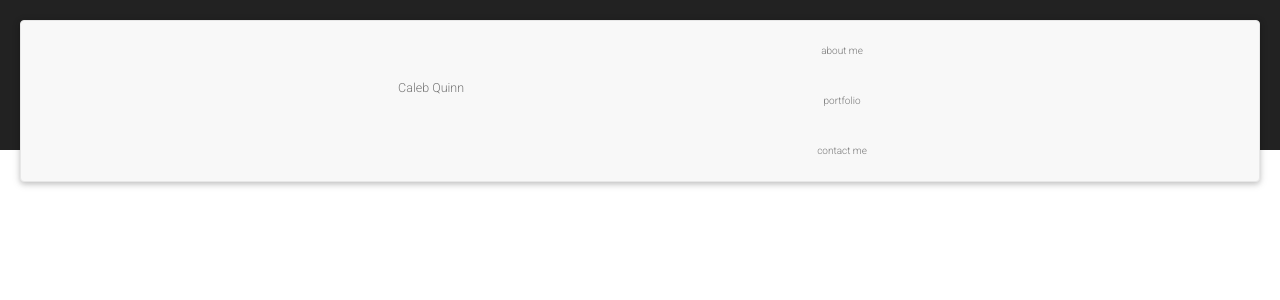
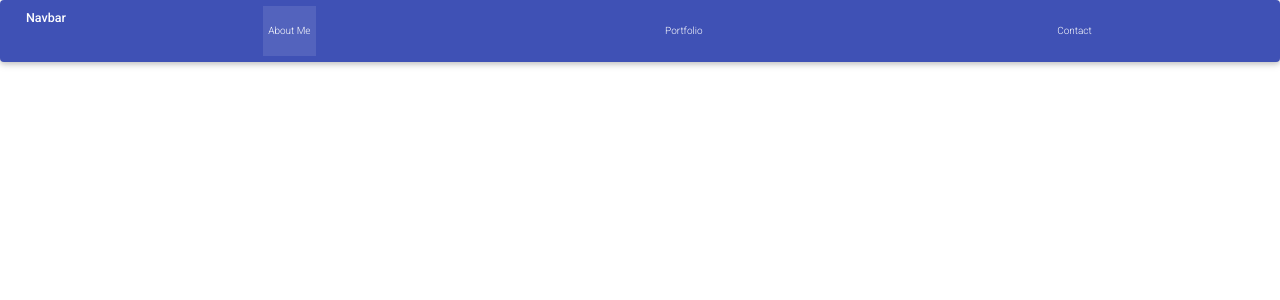
Before and after one commit to calebq2010/portfolio-page, a React (Create React App) app: page / in a window 1280 px wide. Shown: the top 300 px of the page. Built offline with nearby package versions, Linux system fonts and the light colour scheme.

Commit message:
styled my navbar with mbdreact

```diff
--- a/package.json
+++ b/package.json
@@ -10,6 +10,7 @@
     "react": "^16.4.1",
     "react-bootstrap": "^0.32.1",
     "react-dom": "^16.4.1",
+    "react-router-dom": "^4.3.1",
     "react-scripts": "1.1.4"
   },
   "scripts": {
--- a/src/App.js
+++ b/src/App.js
@@ -1,41 +1,36 @@
 import React, { Component } from 'react';
-import { Button } from 'react-bootstrap';
-import { Navbar } from 'react-bootstrap';
-import { Nav } from 'react-bootstrap';
-import { NavItem } from 'react-bootstrap';
-import { NavDropdown } from 'react-bootstrap';
-import { MenuItem } from 'react-bootstrap';
-import logo from './logo.svg';
-import './App.css';
+import { Navbar, NavbarBrand, NavbarNav, NavbarToggler, Collapse, NavItem, NavLink, Dropdown, DropdownToggle, DropdownMenu, DropdownItem } from 'mdbreact';
+import { BrowserRouter as Router } from 'react-router-dom';
 
-class App extends Component {
+class App extends React.Component {
+    constructor(props) {
+        super(props);
+        this.state = {
+            isWideEnough: false,
+        };
+
+    }
+
     render() {
         return (
-      <div className="App">
-        <header className="App-header">
-
-        <Navbar>
-          <Navbar.Header>
-            <Navbar.Brand>
-              <a href="#home">Caleb Quinn</a>
-            </Navbar.Brand>
-          </Navbar.Header>
-          <Nav>
-            <NavItem eventKey={1} href="#">
-              about me
+            <Router>
+                <Navbar color="indigo" dark expand="lg" scrolling>
+                    <NavbarBrand href="/">
+                        <strong>Navbar</strong>
+                    </NavbarBrand>
+                    <NavbarNav>
+                          <NavItem active>
+                              <NavLink to="#">About Me</NavLink>
                           </NavItem>
-            <NavItem eventKey={2} href="#">
-              portfolio
+                          <NavItem>
+                              <NavLink to="#">Portfolio</NavLink>
                           </NavItem>
-            <NavItem eventKey={3} href="#">
-              contact me
+                          <NavItem>
+                              <NavLink to="#">Contact</NavLink>
                           </NavItem>
-          </Nav>
+                    </NavbarNav>
                 </Navbar>
-
-          <h1 className="App-title">Caleb Quinns Portfolio Page In The Works!</h1>
-        </header>
-      </div>
+            </Router>
         );
     }
 }
```
Lines whose indentation alone changed are shown as unchanged.
